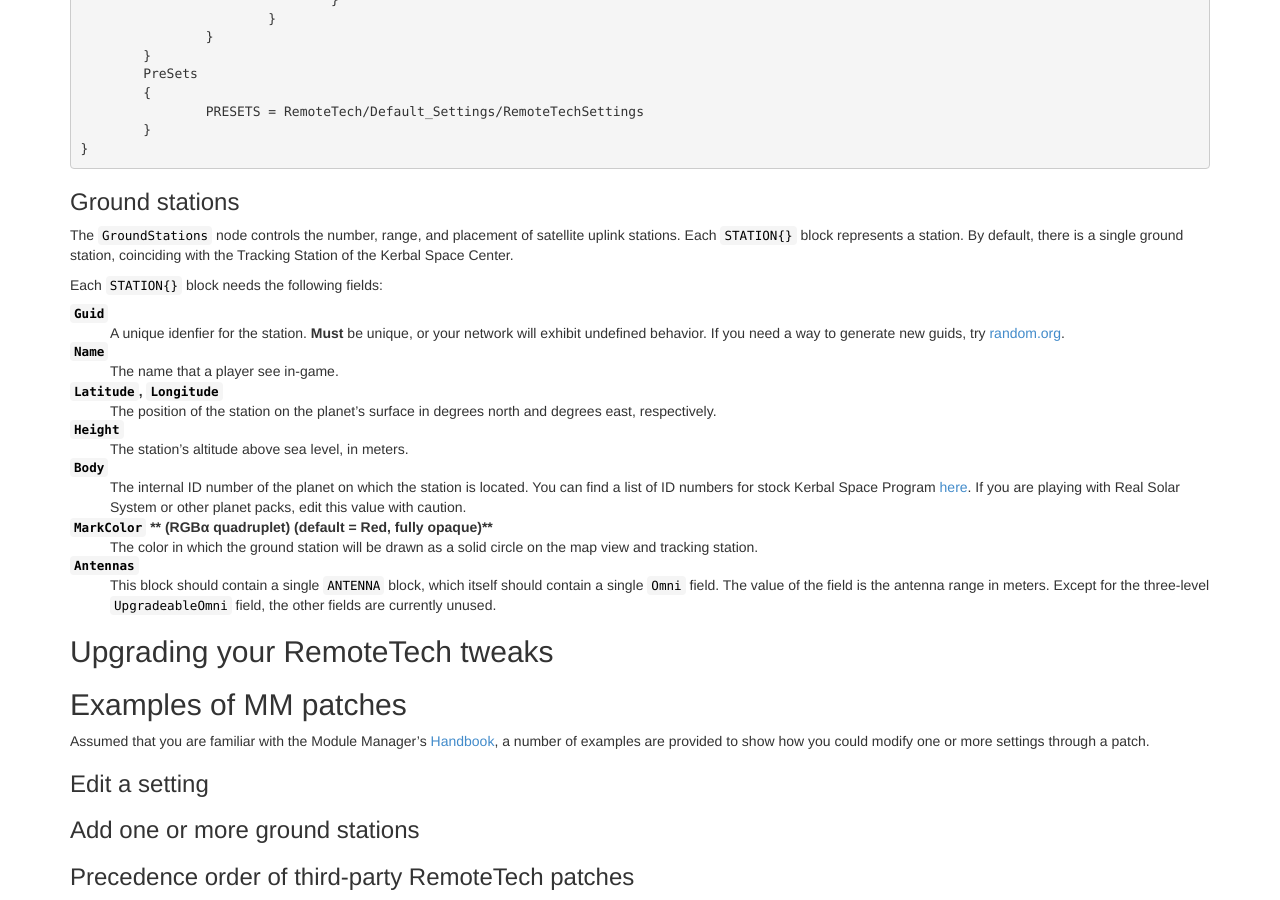
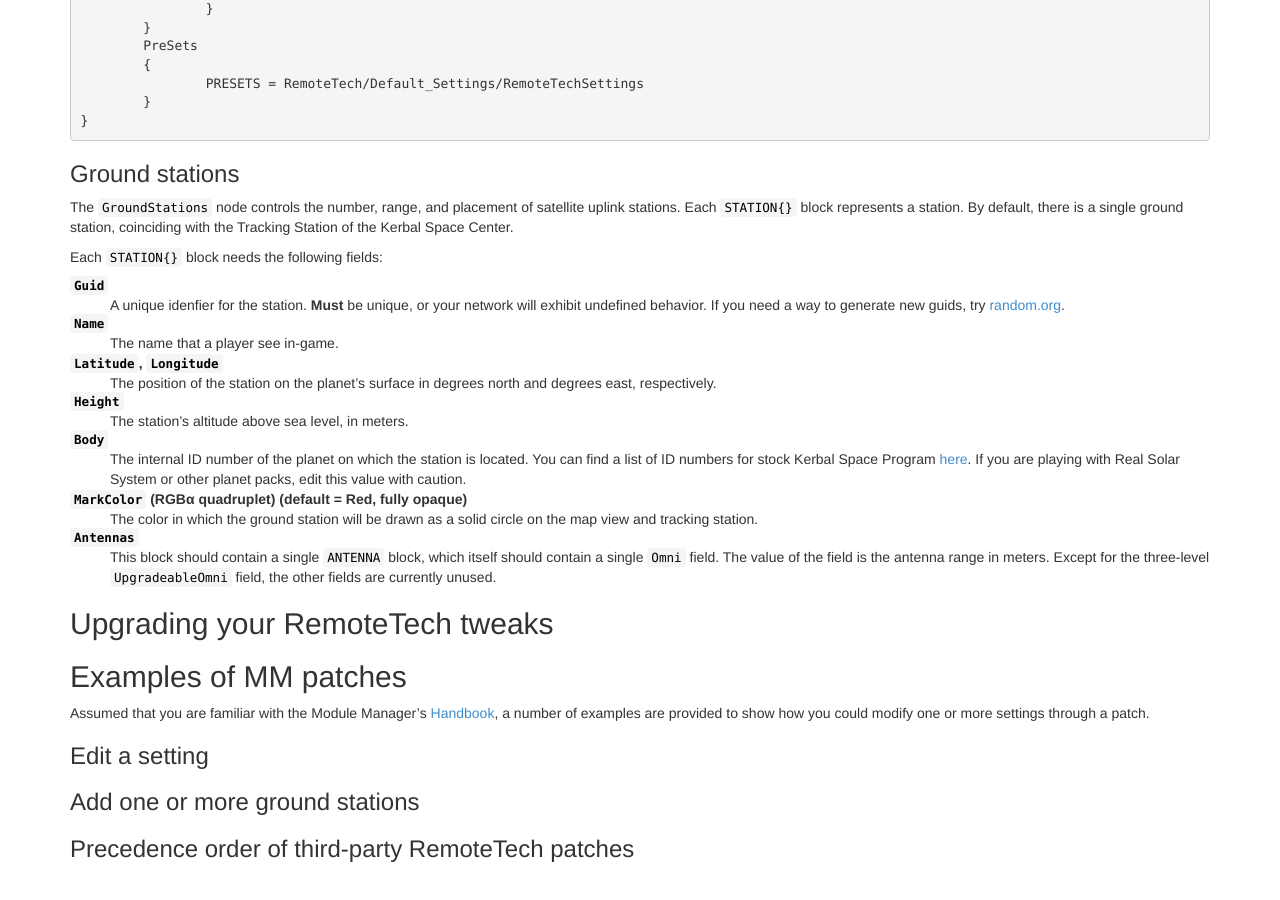
Before and after one commit to RemoteTechnologiesGroup/RemoteTech, a Jekyll site: the page built from modders/settings.md, in a window 1280 px wide and 900 px high, scrolled down 1904 px. Built offline with Jekyll 4.4.1, drawn with Linux system fonts in a browser that asks for light colours; nearby versions of some CDN libraries; after the commit the page ends 2776 px from its top, so only the background shows below that; some of the changed text lies outside the part shown.

Commit message:
Fix the syntax errors

````diff
--- a/modders/settings.md
+++ b/modders/settings.md
@@ -28,11 +28,10 @@
 
 ## Full settings
 
-**Last updated: Nov 2016**
-
 In the `GameData/RemoteTech/Default_Settings.cfg` file, all of the RemoteTech settings are stored inside a root node, `RemoteTechSettings`. See this [page](http://remotetechnologiesgroup.github.io/RemoteTech/guide/settings/) for the most of the settings.
 
-`Default_Settings.cfg`
+`Default_Settings.cfg` (**Last updated: Nov 2016**)
+
 ```
 RemoteTechSettings
 {
@@ -116,7 +115,7 @@
 `Body`
 : The internal ID number of the planet on which the station is located. You can find a list of ID numbers for stock Kerbal Space Program [here](https://github.com/Anatid/XML-Documentation-for-the-KSP-API/blob/master/src/FlightGlobals.cs#L72). If you are playing with Real Solar System or other planet packs, edit this value with caution.
 
-`MarkColor` ** (RGBα quadruplet) (default = Red, fully opaque)**
+`MarkColor` (RGBα quadruplet) (default = Red, fully opaque)
 : The color in which the ground station will be drawn as a solid circle on the map view and tracking station.
 
 `Antennas`
````
